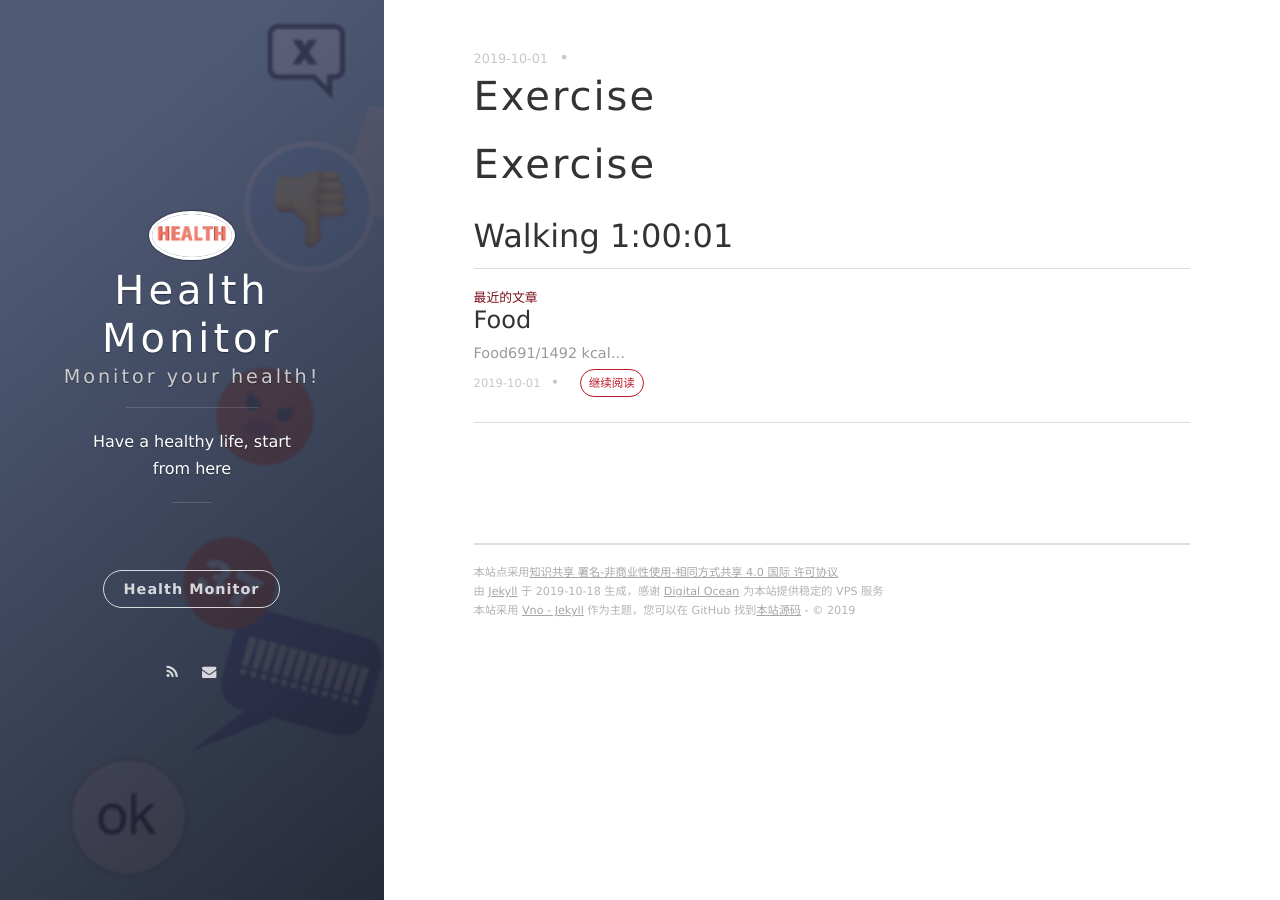
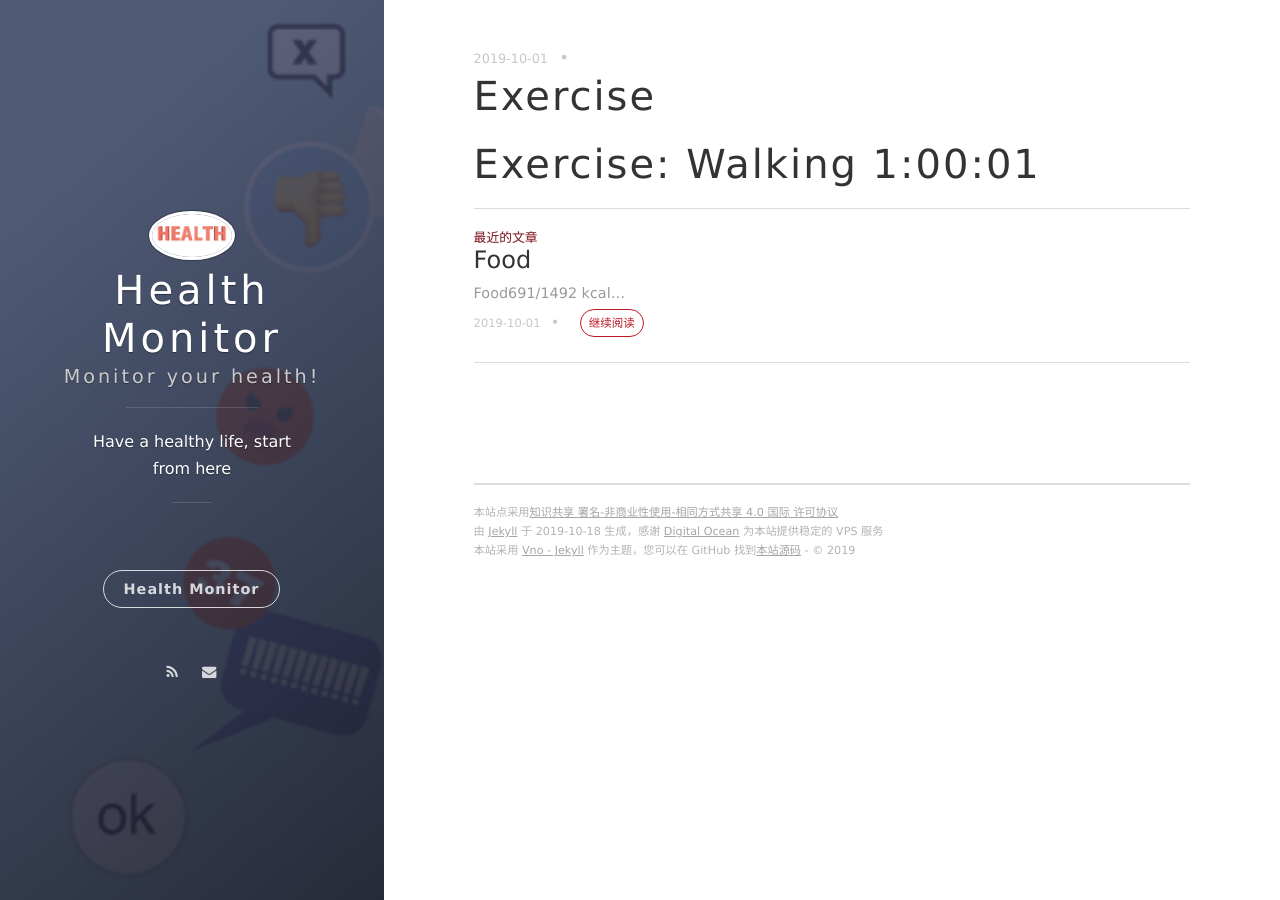
Before and after one commit to rbu1996/rbu1996.github.io, a Jekyll site: the page built from _posts/2019-10-01-Excerise.md, in a window 1280 px wide. Built offline with Jekyll 4.4.1, drawn with Linux system fonts in a browser that asks for light colours; nearby versions of some CDN libraries.

```diff
--- a/_posts/2019-10-01-Excerise.md
+++ b/_posts/2019-10-01-Excerise.md
@@ -5,5 +5,4 @@ date: 2019-10-01 15:01:32.000000000 +09:00
 published: true
 ---
 
-# Exercise
-## Walking 1:00:01
+# Exercise: Walking 1:00:01
```
